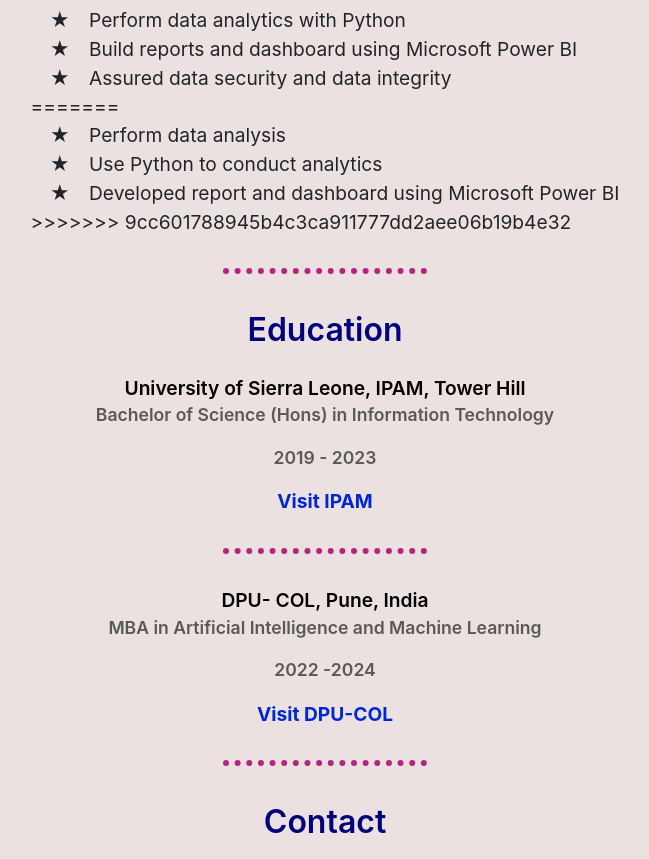
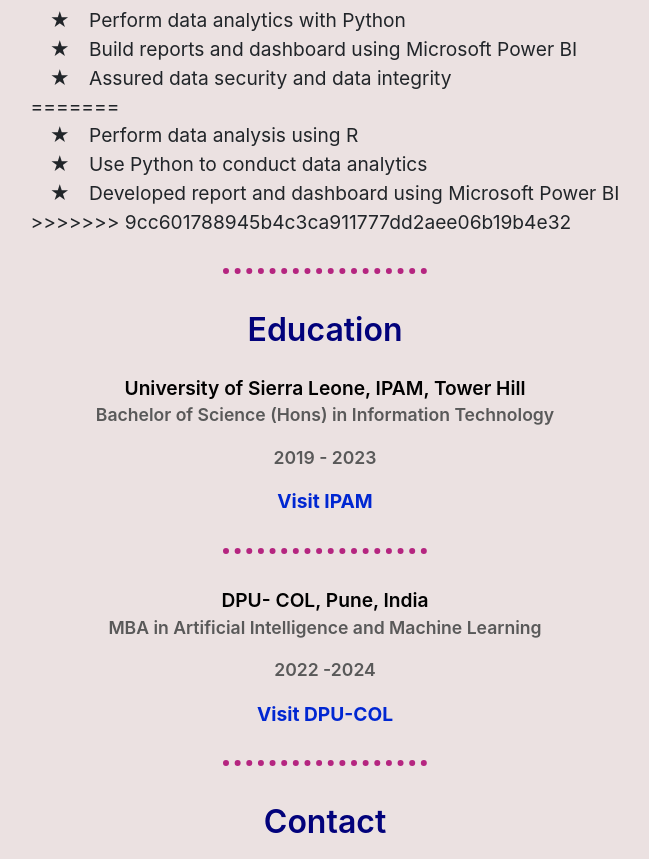
Before and after one commit to solomon-wilson/solomon-wilson.github.io, a plain HTML site: page index.html in a window 1280 px wide. Shown: the part 2042-2901 px from the top of the page, without its empty margins (315-964 px from the left). Drawn offline with nearby package versions, Linux system fonts and the light colour scheme.

Commit message:
Update index.html

```diff
--- a/index.html
+++ b/index.html
@@ -211,8 +211,8 @@
     <li>Build reports and dashboard using Microsoft Power BI</li>
     <li>Assured data security and data integrity</li>
 =======
-    <li>Perform data analysis</li>
-    <li>Use Python to conduct analytics</li>
+    <li>Perform data analysis using R</li>
+    <li>Use Python to conduct data analytics</li>
     <li>Developed report and dashboard using Microsoft Power BI</li>
 >>>>>>> 9cc601788945b4c3ca911777dd2aee06b19b4e32
 </ul>
```
